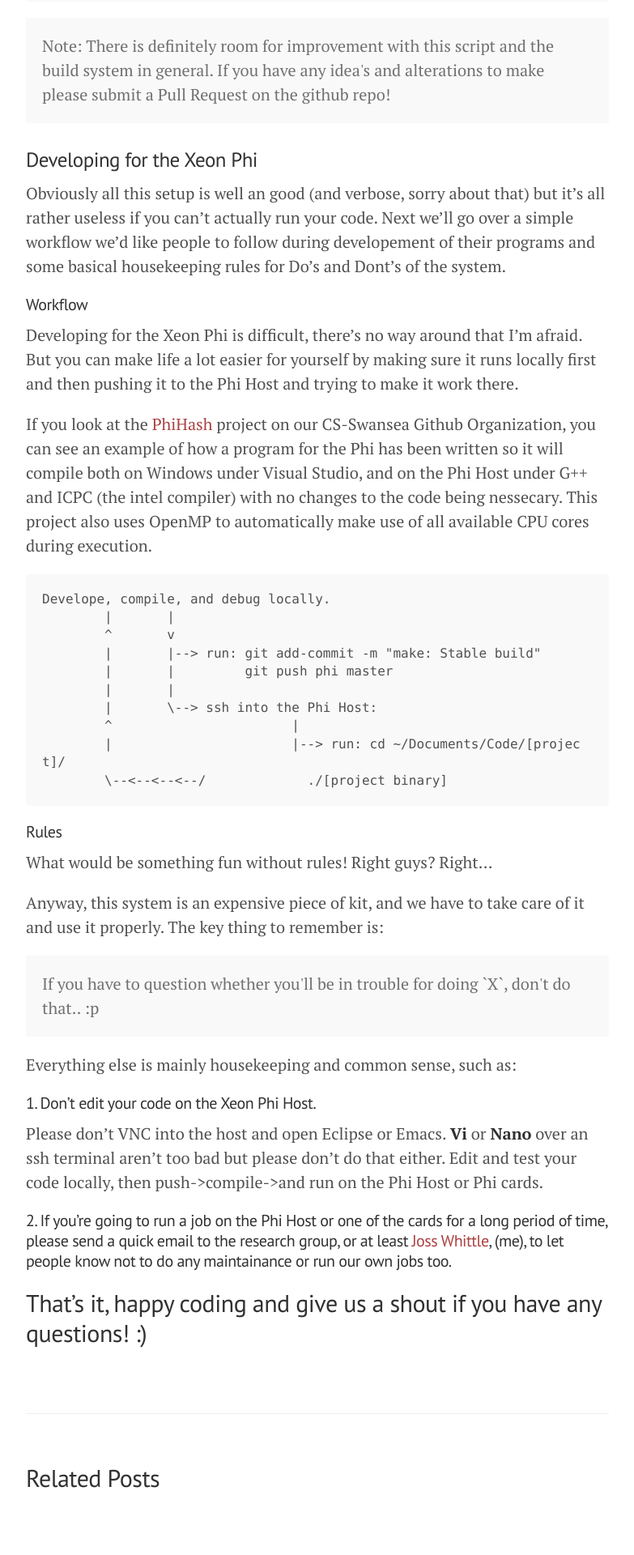
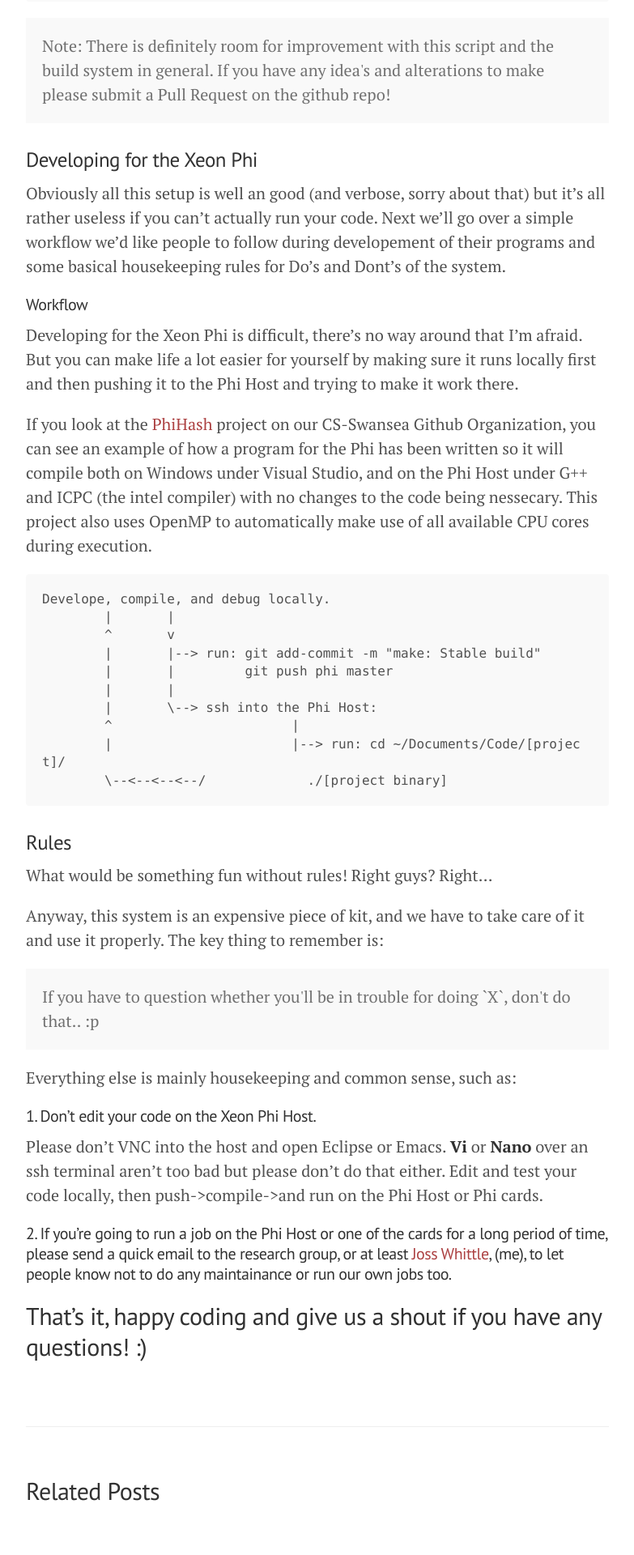
Before and after one commit to CS-Swansea/cs-swansea.github.io, a Jekyll site: the page built from _posts/2014-02-26-using-xeon-phi.md, in a window 1280 px wide. Shown: the part 3403-5323 px from the top of the page at 81% size, without its empty margins (248-1031 px from the left). Built offline with Jekyll 4.4.1, drawn with Linux system fonts in a browser that asks for light colours; Markdown is read by kramdown in place of the engine named in the settings.

```diff
--- a/_posts/2014-02-26-using-xeon-phi.md
+++ b/_posts/2014-02-26-using-xeon-phi.md
@@ -121,7 +121,7 @@ If you look at the [PhiHash](https://github.com/CS-Swansea/PhiHash) project on o
 		\--<--<--<--/		  ./[project binary]
 
 
-#### Rules
+###Rules
 
 What would be something fun without rules! Right guys? Right...
 
```
